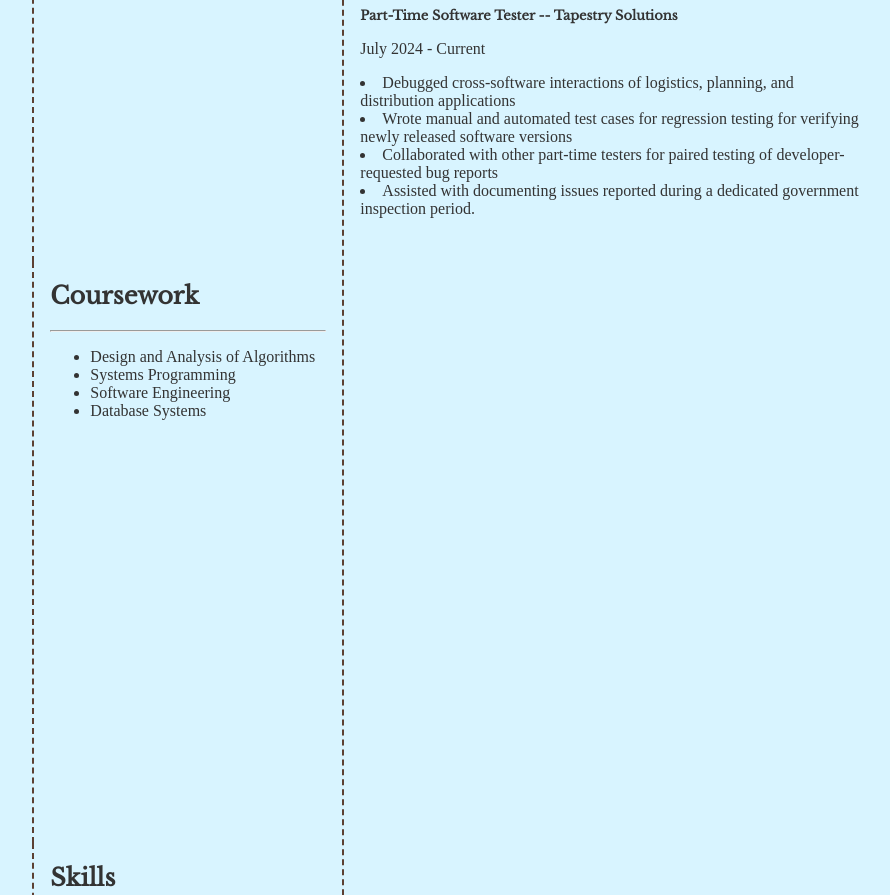
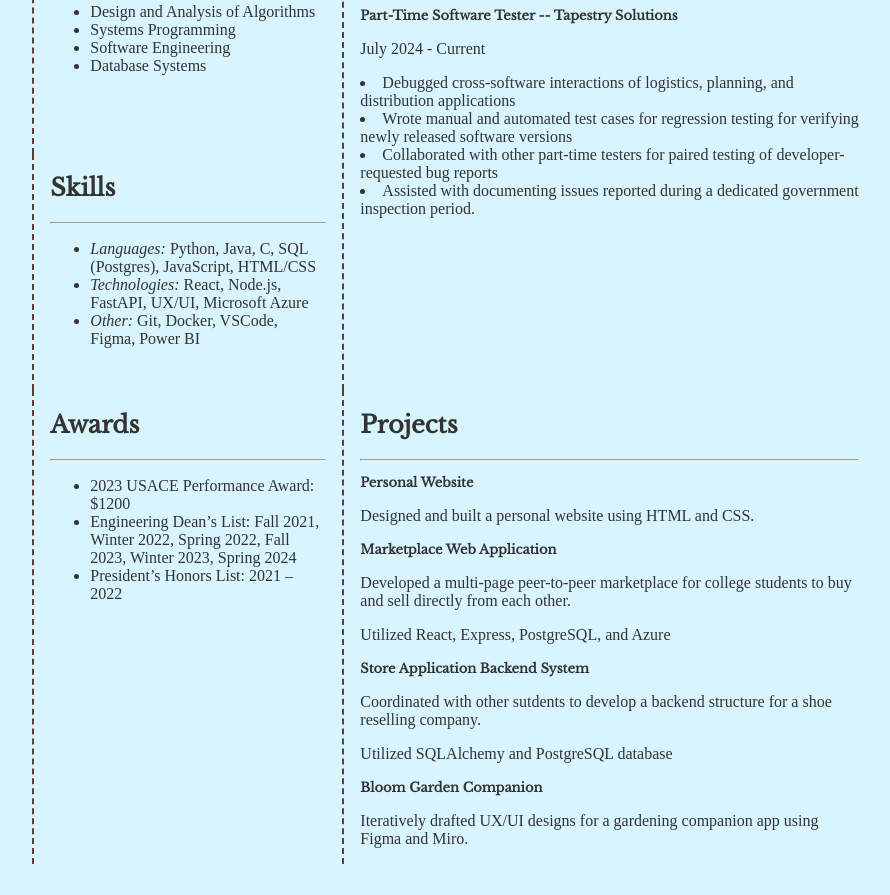
Before and after one commit to Velevynn/velevynn.github.io, a plain HTML site: page resume.html in a window 1280 px wide. Shown: the part 503-1398 px from the top of the page, without its empty margins (246-1136 px from the left). Drawn offline with nearby package versions, Linux system fonts and the light colour scheme.

Commit message:
Resume and Portfolio formatting

```diff
--- a/resume.html
+++ b/resume.html
@@ -21,7 +21,7 @@
             width: 75%;
             display: inline-grid;
             grid-template-columns: 1fr 1fr 1fr 1fr 1fr 1fr 1fr 1fr 1fr;
-            grid-template-rows: 1fr 1fr 1fr 1fr 1fr 1fr 1fr 1fr;
+            grid-template-rows: .5fr .5fr .5fr 1fr 1fr 1fr 1fr 1fr;
             padding-top: 2rem;
           }
 
@@ -35,27 +35,36 @@
             font-family: 'Fraunces'
           }
 
-          #education, #coursework, #skills, #projects {
+          #education, #coursework, #skills, #awards {
             grid-column-start: 2;
             grid-column-end: 5;
             padding-right: 1rem;
           }
 
           #education {
-            grid-row: 1 / 2;
+            grid-row: 1;
           }
 
-          #projects {
-            grid-row: 4 / 5;
+          #coursework {
+            grid-row: 2;
           }
 
-          #experience,  #awards {
+          #skills {
+            grid-row: 3;
+          }
+
+          #awards {
+            grid-row: 4;
+          }
+
+          #experience,  #projects {
             grid-column-start: 5;
             grid-column-end: 10;
           }
 
           #experience {
-            grid-row: 1 / 4;
+            grid-row-start: 1;
+            grid-row-end: 4;
           }
     </style>
   </head>
```
Also changed, not shown: portfolio.html (+1 -0 lines).
